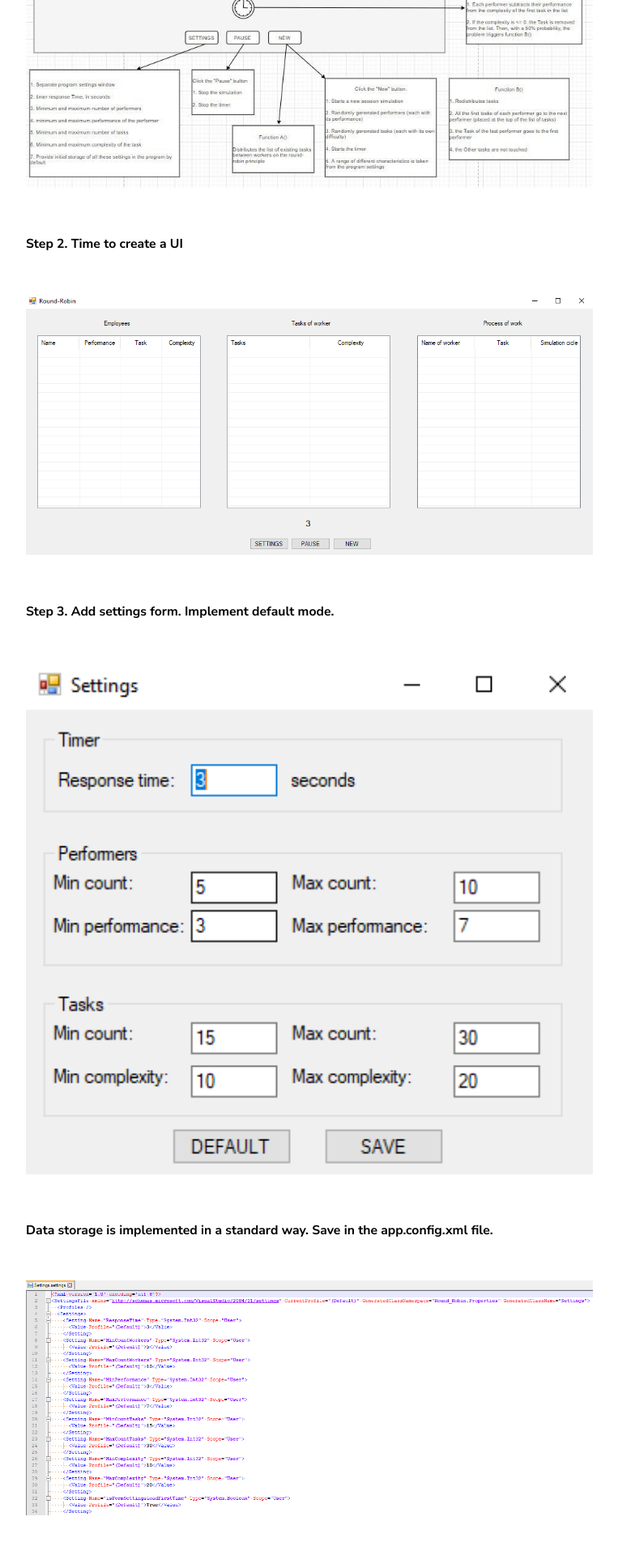
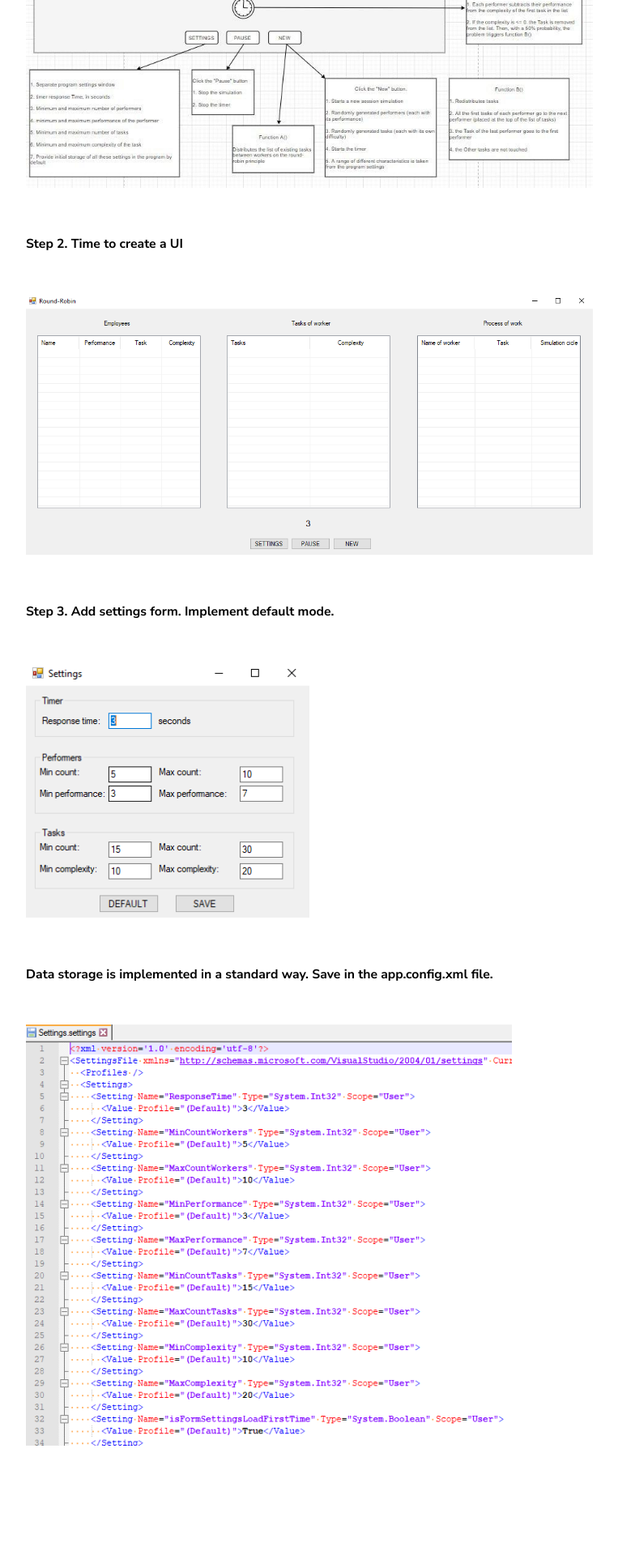
Before and after one commit to Rocket47/Rocket47.github.io, a Jekyll site: the page built from _posts/25-05-29-four-post-first-pet-project.markdown, in a window 1280 px wide. Shown: the part 1525-3445 px from the top of the page at 81% size, without its empty margins (68-831 px from the left). Built offline with Jekyll 4.4.1, drawn with Linux system fonts in a browser that asks for light colours; after the commit the page ends 3358 px from its top, so only the background shows below that.

Commit message:
Update step 3. 1.0.0

```diff
--- a/_posts/25-05-29-four-post-first-pet-project.markdown
+++ b/_posts/25-05-29-four-post-first-pet-project.markdown
@@ -37,7 +37,7 @@ Also I like this tutorial for better undestanding where is it used [youtube chan
 <img src="https://rocket47.github.io/MainFormUI.png" alt="alt text" width="700"/>
 
 ##### Step 3. Add settings form. Implement default mode.
-<img src="https://rocket47.github.io/SettingsForm.png" alt="alt text" width="700"/>
+<img src="https://rocket47.github.io/SettingsForm.png" alt="alt text" width="350"/>
 
 ##### Data storage is implemented in a standard way. Save in the app.config.xml file.
-<img src="https://rocket47.github.io/AppSettings.png" alt="alt text" width="700"/>
+<img src="https://rocket47.github.io/AppSettings.png" alt="alt text" width="600"/>
```
Also changed, not shown: AppSettings.png.
